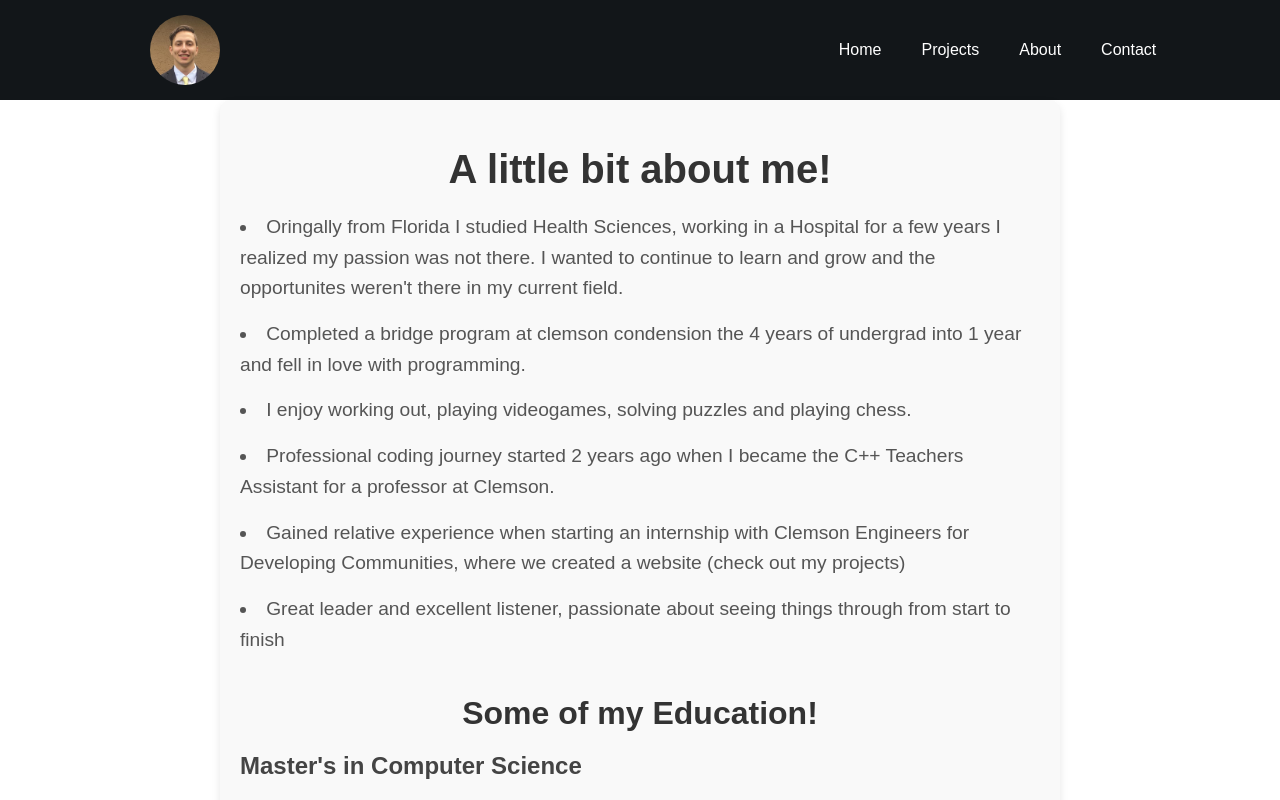
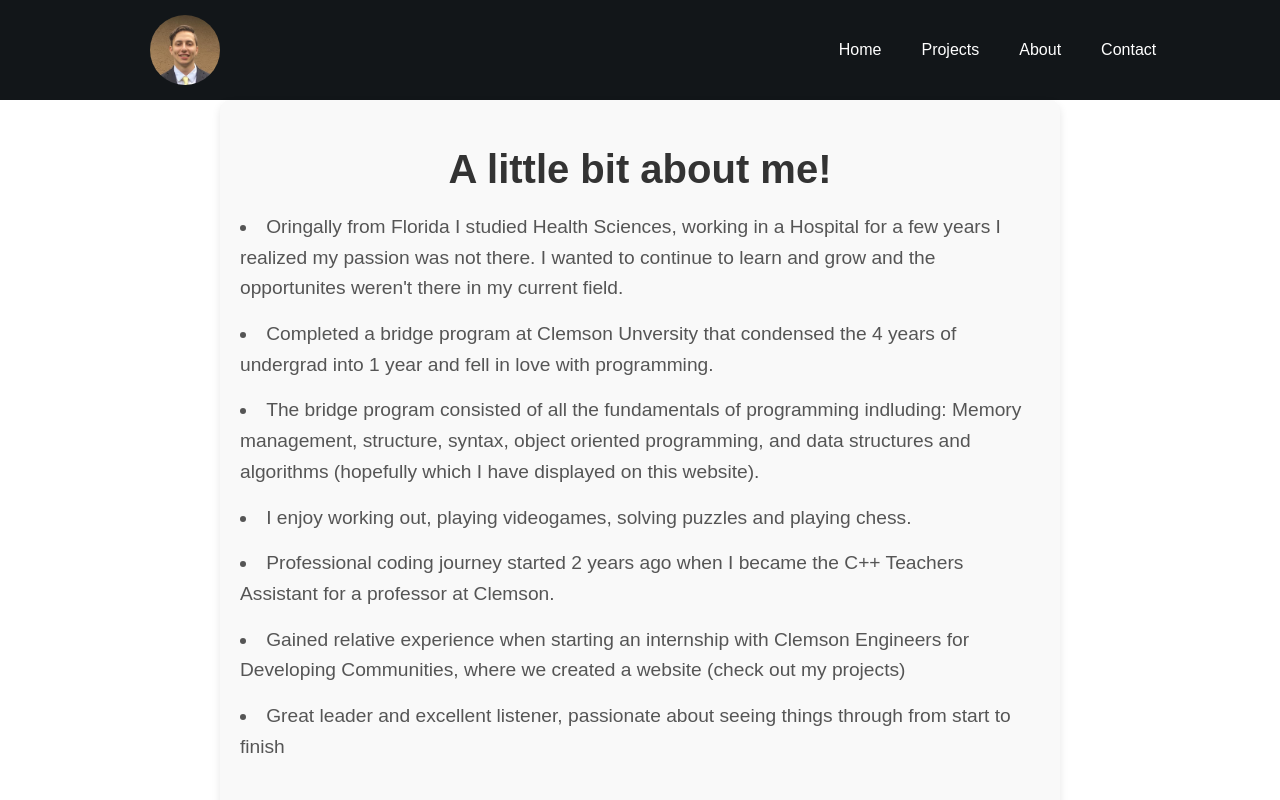
Before and after one commit to thematbernard/Portfolio, a React (Create React App) app: page /about in a window 1280 px wide. Shown: the top 800 px of the page. Built offline with nearby package versions, Linux system fonts and the light colour scheme.

Commit message:
changed about section

```diff
--- a/src/pages/About.js
+++ b/src/pages/About.js
@@ -12,8 +12,13 @@ function About() {
         for a few years I realized my passion was not there. I wanted to continue to learn
         and grow and the opportunites weren't there in my current field. </li>
 
-      <li> Completed a bridge program at clemson condension the 4 years
+      <li> Completed a bridge program at Clemson Unversity that condensed the 4 years
           of undergrad into 1 year and fell in love with programming.
+      </li>
+
+      <li> The bridge program consisted of all the fundamentals of programming indluding:
+        Memory management, structure, syntax, object oriented programming, and data structures and
+        algorithms (hopefully which I have displayed on this website).
       </li>
       <li> I enjoy working out, playing videogames, solving puzzles and playing chess.
       </li>
```
